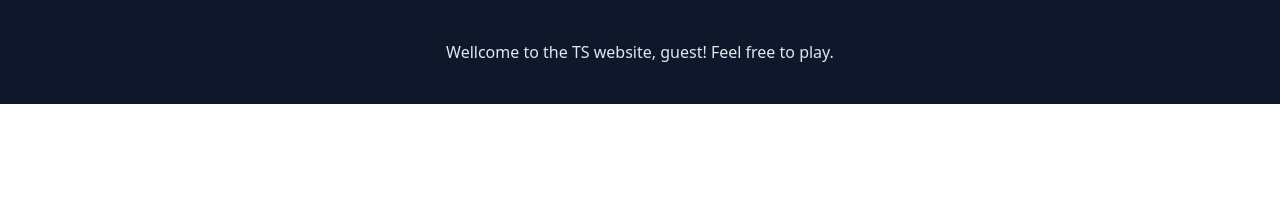
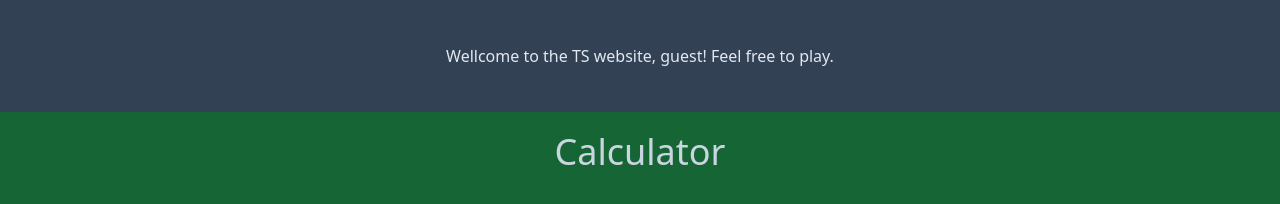
Before and after one commit to Marcus-Nastasi/testing-ts-1, a website: page index.html in a window 1280 px wide. Drawn offline with Linux system fonts and the light colour scheme.

Commit message:
creating style classes;

```diff
--- a/index.html
+++ b/index.html
@@ -7,12 +7,21 @@
    <link rel="stylesheet" href="./src/css/out.css">
 </head>
 <body>
-   <header class="w-screen p-10 flex items-center justify-center bg-slate-900 text-slate-200">
+   <header class="w-screen h-28 p-10 flex items-center justify-center bg-slate-700 text-slate-200">
       <section id="secHeaderTop">
 
       </section>
    </header>
 
+   <section class="w-screen h-screen bg-green-800">
+      <section class="flex flex-col justify-center items-center w-screen p-5">
+         <h2 class=" text-4xl text-slate-300">Calculator</h2>
+
+         <section id="calculatorSec">
+         </section>
+      </section>
+   </section>
+
    <script src="./out/ts/index.js"></script>
    <script src="./out/ts/calculator.js"></script>
 </body>
--- a/src/ts/calculator.ts
+++ b/src/ts/calculator.ts
@@ -8,4 +8,7 @@ function calculator(numbers: Array<number>, operation: number): number {
 
 const nmbrs: Array<number> = [10, 10, 14, 15];
 
-console.log(calculator(nmbrs, 3).toFixed(2));
+console.log("soma: " + calculator(nmbrs, 1).toFixed(2));
+console.log("subtração: " + calculator(nmbrs, 2).toFixed(2));
+console.log("multiplicação: " + calculator(nmbrs, 3).toFixed(2));
+console.log("divisão: " + calculator(nmbrs, 4).toFixed(2));
```
Also changed, not shown: out/ts/calculator.js, src/css/out.css, 1 other file.
